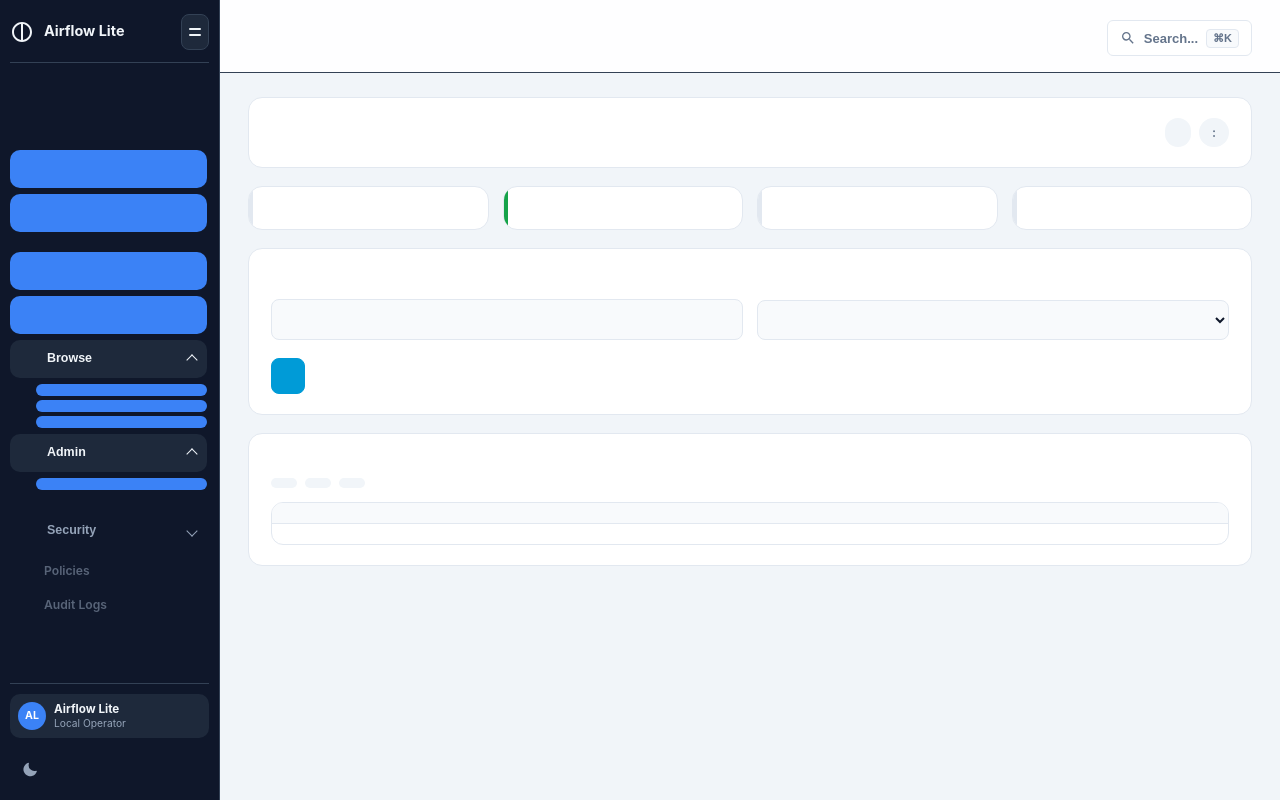
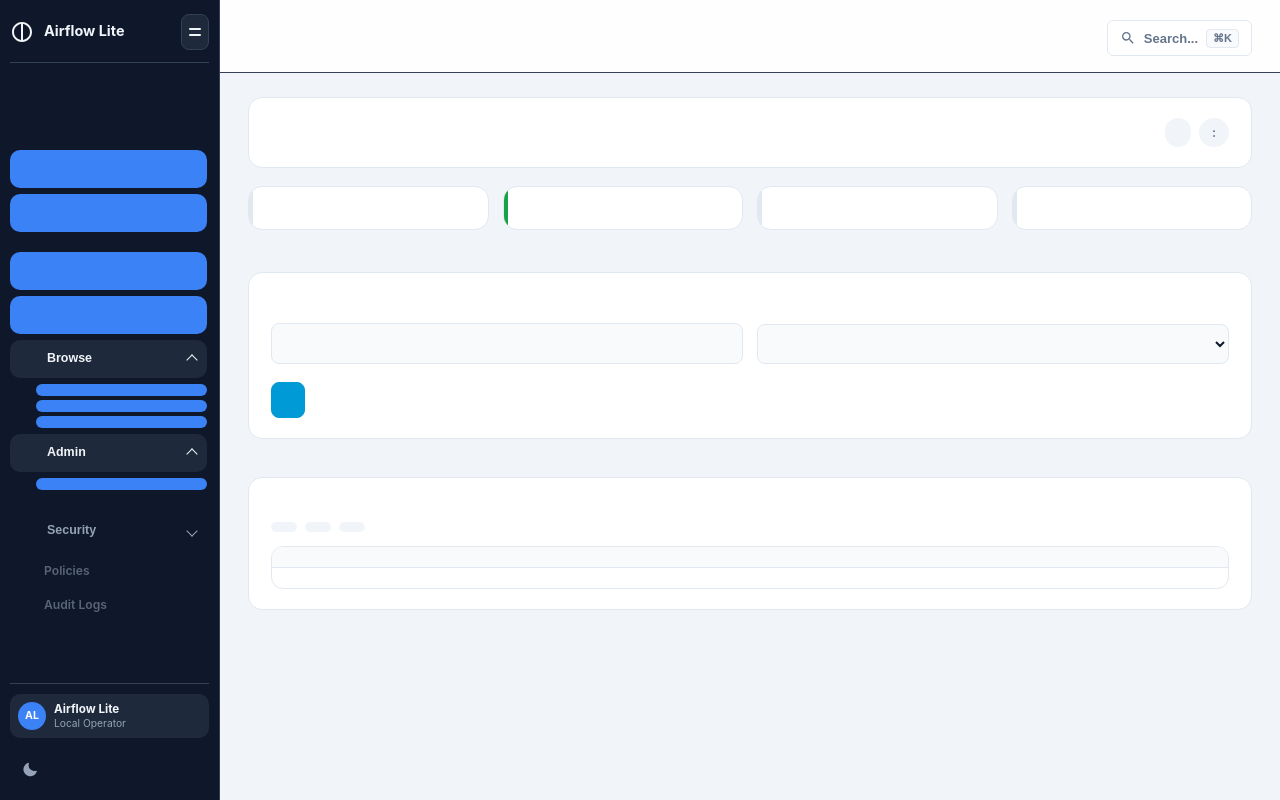
Before and after one commit to jwleepro/airflow_lite, a Python web app: template src/airflow_lite/api/templates/monitor.html in a window 1280 px wide. Run offline with Jinja, Linux system fonts and the light colour scheme; the template is opened without the code that fills it, so the values that code supplies are empty.

Commit message:
style(monitor): add semantic CSS classes for Airflow 3.x styling
Add monitor-specific CSS classes to monitor.html template:
- monitor-stats-grid for summary grid section
- monitor-filter-panel for filter panel section
- monitor-inventory-panel for pipeline inventory section
- monitor-inventory-chips for inventory chip list

Co-Authored-By: Claude Opus 4.5 <noreply@anthropic.com>

```diff
--- a/src/airflow_lite/api/static/css/app.css
+++ b/src/airflow_lite/api/static/css/app.css
@@ -741,6 +741,22 @@ pre,
   margin-top: 12px;
 }
 
+.monitor-stats-grid {
+  margin-bottom: 24px;
+}
+
+.monitor-filter-panel {
+  margin-bottom: 20px;
+}
+
+.monitor-inventory-panel .table-wrap {
+  margin-top: 12px;
+}
+
+.monitor-inventory-chips {
+  margin-bottom: 12px;
+}
+
 /* ===== Chip ===== */
 .chip-list,
 .actions {
--- a/src/airflow_lite/api/templates/monitor.html
+++ b/src/airflow_lite/api/templates/monitor.html
@@ -19,14 +19,14 @@
   </div>
 </section>
 
-<section class="summary-grid">
+<section class="summary-grid monitor-stats-grid">
   {{ m.summary_tile(t('webui.monitor.summary.configured_pipelines.label'), total_pipelines|string, t('webui.monitor.summary.configured_pipelines.detail')) }}
   {{ m.summary_tile(t('webui.monitor.summary.healthy_last_run.label'), healthy_runs|string, t('webui.monitor.summary.healthy_last_run.detail'), 'ok') }}
   {{ m.summary_tile(t('webui.monitor.summary.active_runs.label'), active_runs|string, t('webui.monitor.summary.active_runs.detail'), 'warn' if active_runs else 'neutral') }}
   {{ m.summary_tile(t('webui.monitor.summary.failed_last_run.label'), failed_runs|string, t('webui.monitor.summary.failed_last_run.detail'), 'bad' if failed_runs else 'neutral') }}
 </section>
 
-<section class="panel">
+<section class="panel monitor-filter-panel">
   <div class="panel-head">
     <div>
       <p class="eyebrow">{{ t('webui.monitor.list.filter.eyebrow') }}</p>
@@ -56,7 +56,7 @@
   </form>
 </section>
 
-<section class="panel">
+<section class="panel monitor-inventory-panel">
   <div class="panel-head">
     <div>
       <p class="eyebrow">{{ t('webui.monitor.inventory.eyebrow') }}</p>
@@ -65,7 +65,7 @@
     <span class="muted refresh-notice">{{ monitor_notice }}</span>
   </div>
 
-  <div class="chip-list panel-chip-list">
+  <div class="chip-list panel-chip-list monitor-inventory-chips">
     <span class="chip">{{ total_pipelines }} {{ t('webui.layout.nav.pipelines') }}</span>
     <span class="chip {% if failed_runs %}chip-bad{% endif %}">{{ failed_runs }} {{ t('webui.monitor.summary.failed_last_run.label') }}</span>
     <span class="chip {% if active_runs %}chip-warn{% endif %}">{{ active_runs }} {{ t('webui.monitor.summary.active_runs.label') }}</span>
```
Also changed, not shown: tests/test_api.py (+3 -0 lines).
